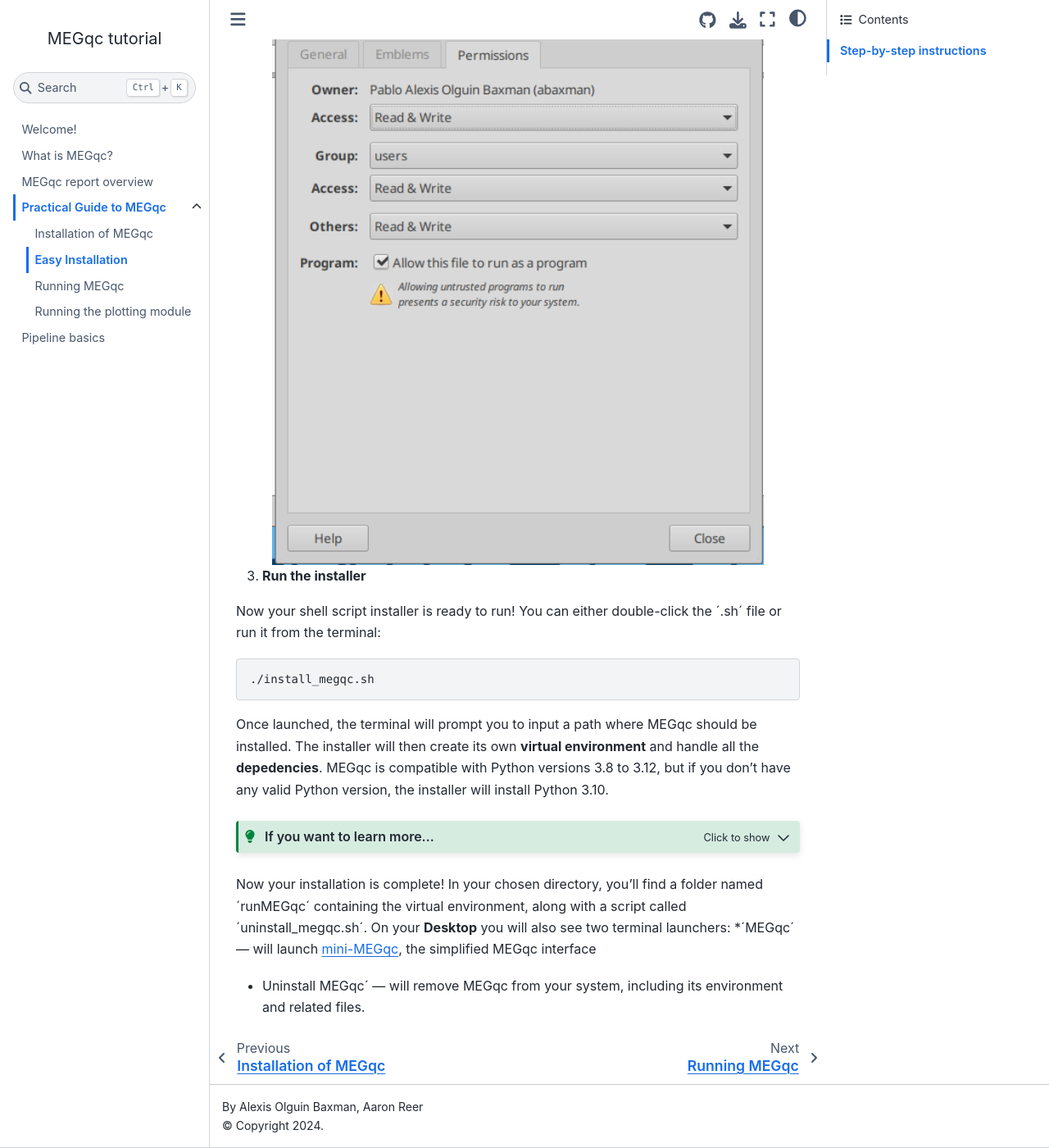
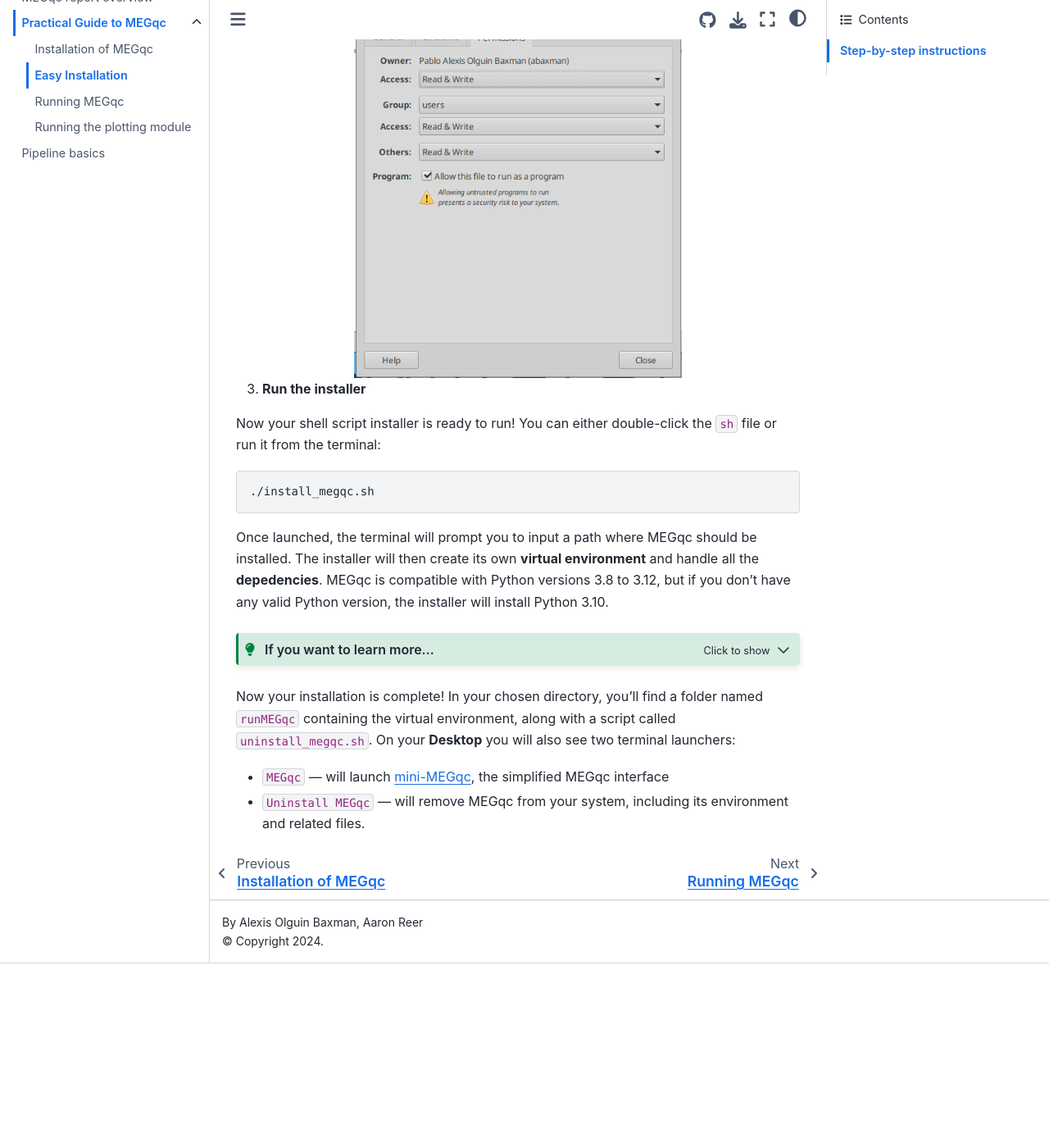
Before and after one commit to ANCPLabOldenburg/megqc_documentation, a Jupyter Book: the page built from guide/easytoinstall.md, in a window 1280 px wide and 1400 px high, scrolled down 752 px. Shown: the whole window at 82% size. Built offline with Jupyter Book 1.0.4 settings and Sphinx 7.4.7 and the Sphinx Book theme 1.1.4, drawn with Linux system fonts in a browser that asks for light colours; pages that are not in the unit, such as notebooks, are missing from menus; after the commit the page ends 1927 px from its top, so only the background shows below that; some of the changed text lies outside the part shown.

Commit message:
Update easytoinstall.md

````diff
--- a/guide/easytoinstall.md
+++ b/guide/easytoinstall.md
@@ -4,7 +4,7 @@ We have created a shell script installer that will make the installation process
 
 ## Step-by-step instructions
 1. **Download the installer**
-Download the ´.sh´ file from the following link:
+Download the `.sh` file from the following link:
 
 👉 [MEGqc Installer (Mega.nz)](https://mega.nz/file/UIQ0iJAQ#hvvyVY6RMaSXSqVQwDq-xMtY3JdDFluDxgOOVBayCKc)
 
@@ -39,12 +39,12 @@ Give execute permissions to the installer
 **Or**
 You may make the installer executable by right-clicking the file, selecting Properties, navigating to the Permissions tab, and checking the box ´Allow this file to run as a program´.
 
-<img src="../static/properties.png" alt="properties-window" width="600px" align="center">
+<img src="../static/properties.png" alt="properties-window" width="400px" align="center">
 
 
 3. **Run the installer**
 
-Now your shell script installer is ready to run! You can either double-click the ´.sh´ file or run it from the terminal:
+Now your shell script installer is ready to run! You can either double-click the `sh` file or run it from the terminal:
 
     ./install_megqc.sh
 
@@ -57,7 +57,7 @@ About what is an [environment](./guide/installation.md) or what kind of [depende
 
 ```
 
-Now your installation is complete! In your chosen directory, you'll find a folder named ´runMEGqc´ containing the virtual environment, along with a script called ´uninstall_megqc.sh´.
+Now your installation is complete! In your chosen directory, you'll find a folder named `runMEGqc` containing the virtual environment, along with a script called `uninstall_megqc.sh`.
 On your **Desktop** you will also see two terminal launchers:
-*´MEGqc´ — will launch [mini-MEGqc](mini.md), the simplified MEGqc interface
-* Uninstall MEGqc´  — will remove MEGqc from your system, including its environment and related files.
+* `MEGqc` — will launch [mini-MEGqc](mini.md), the simplified MEGqc interface
+* `Uninstall MEGqc`  — will remove MEGqc from your system, including its environment and related files.
````
